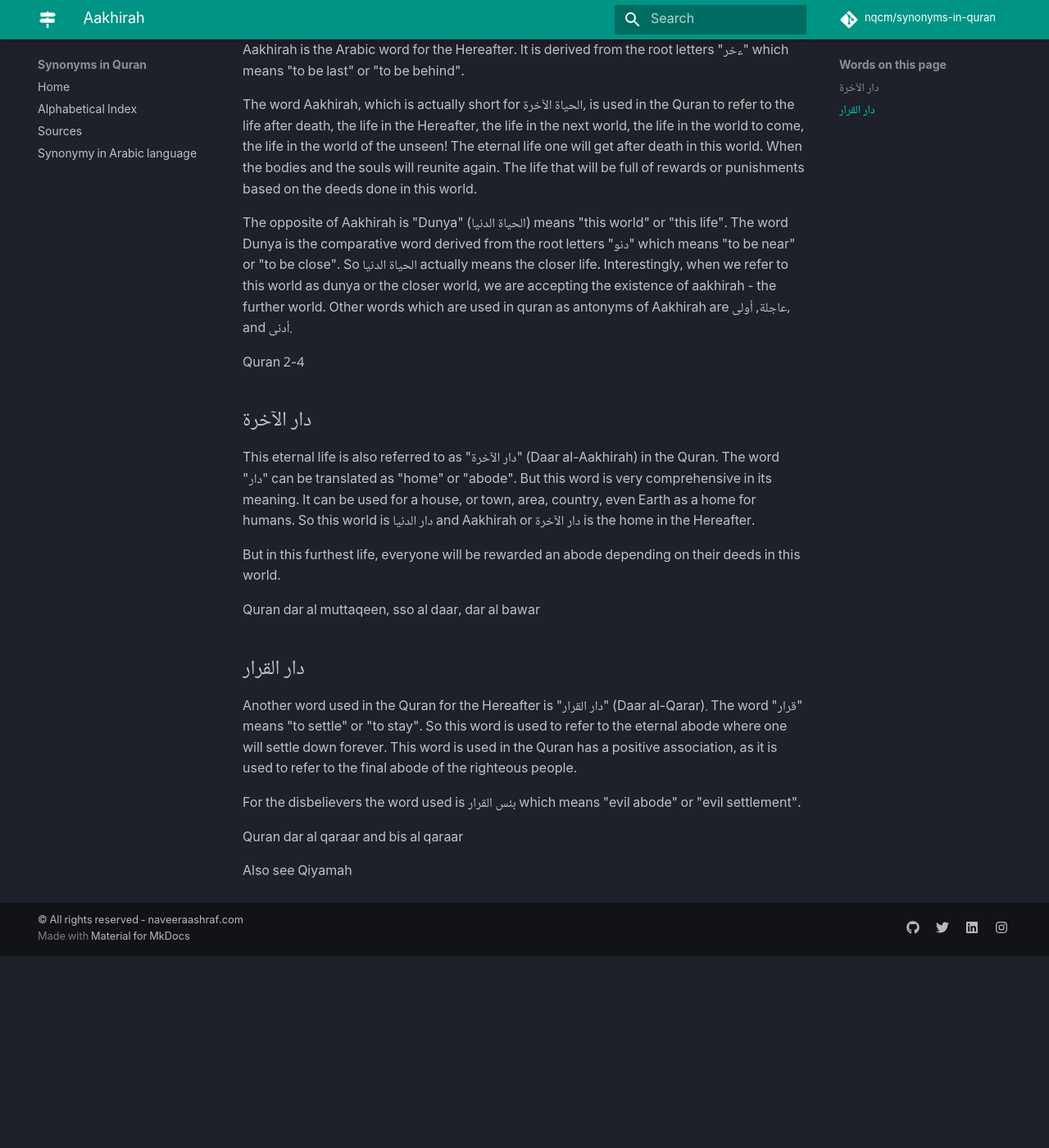
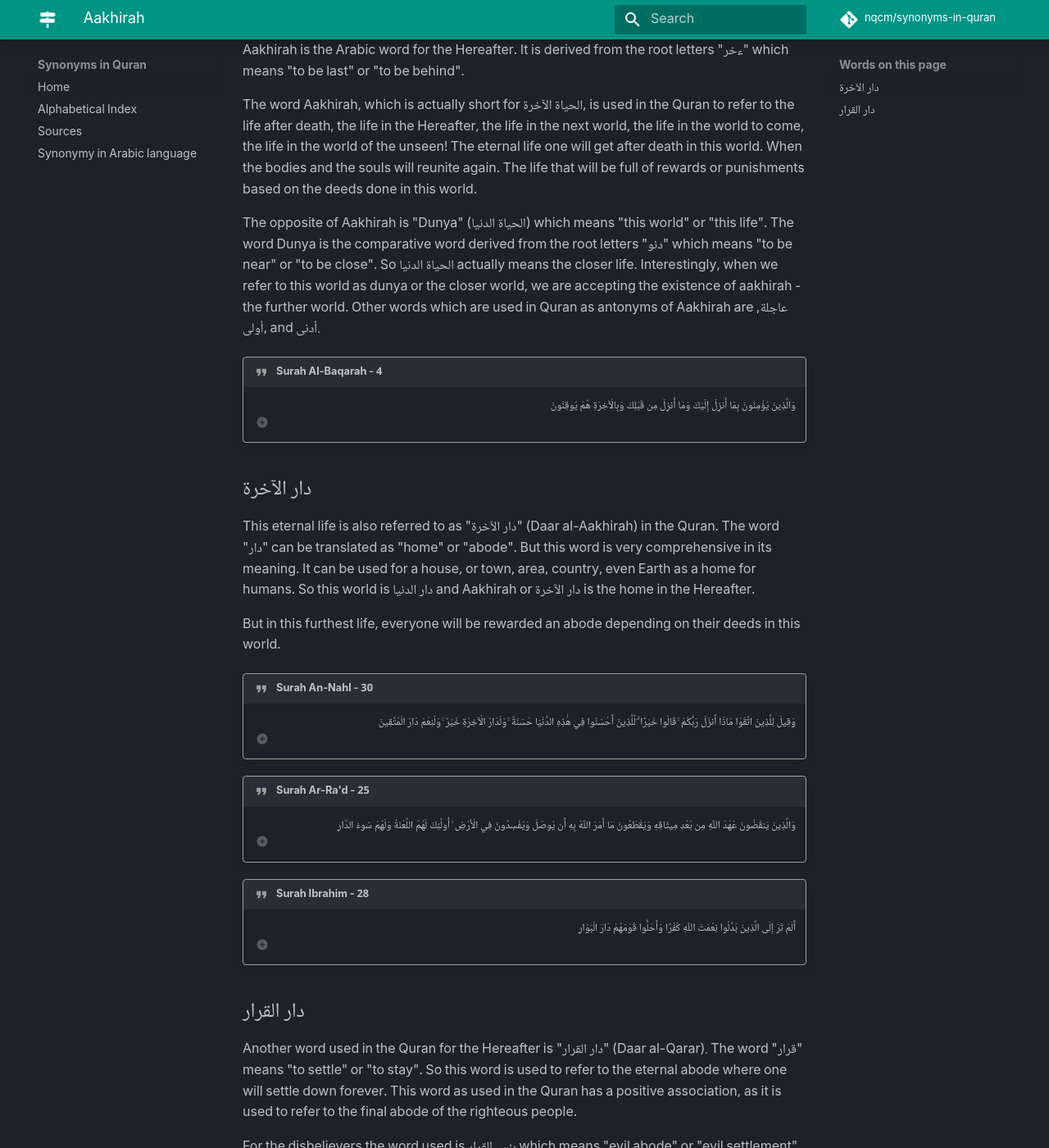
Before and after one commit to nqcm/synonyms-in-quran, an MkDocs documentation site: the page built from docs/A/aakhirah.md, in a window 1280 px wide and 1400 px high, scrolled down 337 px. Shown: the whole window at 82% size. Built offline with MkDocs 1.6.1 and Material for MkDocs 9.7.7, drawn with Linux system fonts in a browser that asks for light colours; comment, search, counter and statistics services are not loaded; before the commit the page ends 1503 px from its top, so only the background shows below that; some of the changed text lies outside the part shown.

Commit message:
Formatted

```diff
--- a/docs/A/aakhirah.md
+++ b/docs/A/aakhirah.md
@@ -1,7 +1,7 @@
 ---
 hide:
   - footer
-title: ِAakhirah
+title: Aakhirah
 ---
 
 # Aakhirah
@@ -16,9 +16,17 @@ Aakhirah is the Arabic word for the Hereafter. It is derived from the root lette
 
 The word Aakhirah, which is actually short for الحياة الآخرة,  is used in the Quran to refer to the life after death, the life in the Hereafter, the life in the next world, the life in the world to come, the life in the world of the unseen! The eternal life one will get after death in this world. When the bodies and the souls will reunite again. The life that will be full of rewards or punishments based on the deeds done in this world.
 
-The opposite of Aakhirah is "Dunya" (الحياة الدنيا) means "this world" or "this life". The word Dunya is the comparative word derived from the root letters "دنو" which means "to be near" or "to be close". So الحياة الدنيا actually means the closer life. Interestingly, when we refer to this world as dunya or the closer world, we are accepting the existence of aakhirah - the further world. Other words which are used in quran as antonyms of Aakhirah are عاجلة, أولى, and أدنى.
+The opposite of Aakhirah is "Dunya" (الحياة الدنيا) which means "this world" or "this life". The word Dunya is the comparative word derived from the root letters "دنو" which means "to be near" or "to be close". So الحياة الدنيا actually means the closer life. Interestingly, when we refer to this world as dunya or the closer world, we are accepting the existence of aakhirah - the further world. Other words which are used in Quran as antonyms of Aakhirah are عاجلة, أولى, and أدنى.
 
-Quran 2-4
+
+!!! quote "Surah Al-Baqarah - 4"
+
+    <div class="annotate" markdown>
+    <div dir=rtl>
+    وَالَّذِينَ يُؤْمِنُونَ بِمَا أُنزِلَ إِلَيْكَ وَمَا أُنزِلَ مِن قَبْلِكَ وَبِالْآخِرَةِ هُمْ يُوقِنُونَ
+    </div> (1) </div>
+
+    1. And who believe in (the Qur’ân and the Sunnah ) which has been sent down (revealed) to you (O Muhammad صلى الله عليه وسلم) and in that which was sent down before you [the Taurât (Torah) and the Injeel (Gospel), etc.] and they believe with certainty in the Hereafter. (Resurrection, recompense of their good and bad deeds, Paradise and Hell).
 
 ## دار الآخرة
 
@@ -26,14 +34,58 @@ This eternal life is also referred to as "دار الآخرة" (Daar al-Aakhirah
 
 But in this furthest life, everyone will be rewarded an abode depending on their deeds in this world.
 
-Quran dar al muttaqeen, sso al daar, dar al bawar
+!!! quote "Surah An-Nahl - 30"
+
+    <div class="annotate" markdown>
+    <div dir=rtl>
+    وَقِيلَ لِلَّذِينَ اتَّقَوْا مَاذَا أَنزَلَ رَبُّكُمْ ۚ قَالُوا خَيْرًا ۗ لِّلَّذِينَ أَحْسَنُوا فِي هَٰذِهِ الدُّنْيَا حَسَنَةٌ ۚ وَلَدَارُ الْآخِرَةِ خَيْرٌ ۚ وَلَنِعْمَ دَارُ الْمُتَّقِينَ
+    </div> (1) </div>
+
+    1. And (when) it is said to those who are the Muttaqûn (the pious - See V.2:2) "What is it that your Lord has sent down?" They say: "That which is good." For those who do good in this world, there is good, and the home of the Hereafter will be better. And excellent indeed will be the home (i.e. Paradise) of the Muttaqûn.
+
+!!! quote "Surah Ar-Ra'd - 25"
+
+    <div class="annotate" markdown>
+    <div dir=rtl>
+    وَالَّذِينَ يَنقُضُونَ عَهْدَ اللَّهِ مِن بَعْدِ مِيثَاقِهِ وَيَقْطَعُونَ مَا أَمَرَ اللَّهُ بِهِ أَن يُوصَلَ وَيُفْسِدُونَ فِي الْأَرْضِ ۙ أُولَٰئِكَ لَهُمُ اللَّعْنَةُ وَلَهُمْ سُوءُ الدَّارِ
+    </div> (1) </div>
+
+    1. And those who break the Covenant of Allâh, after its ratification, and sever that which Allâh has commanded to be joined (i.e. they sever the bond of kinship and are not good to their relatives), and work mischief in the land, on them is the curse (i.e. they will be far away from Allâh’s Mercy), and for them is the unhappy (evil) home (i.e. Hell).
+
+!!! quote "Surah Ibrahim - 28"
+
+    <div class="annotate" markdown>
+    <div dir=rtl>
+    أَلَمْ تَرَ إِلَى الَّذِينَ بَدَّلُوا نِعْمَتَ اللَّهِ كُفْرًا وَأَحَلُّوا قَوْمَهُمْ دَارَ الْبَوَارِ
+    </div> (1) </div>
+
+    1. Have you not seen those who have changed the Blessings of Allâh into disbelief (by denying Prophet Muhammad صلى الله عليه و سلم and his Message of Islâm), and caused their people to dwell in the house of destruction?
+
+
 
 ## دار القرار
 
-Another word used in the Quran for the Hereafter is "دار القرار" (Daar al-Qarar). The word "قرار" means "to settle" or "to stay". So this word is used to refer to the eternal abode where one will settle down forever. This word is used in the Quran has a positive association, as it is used to refer to the final abode of the righteous people.
+Another word used in the Quran for the Hereafter is "دار القرار" (Daar al-Qarar). The word "قرار" means "to settle" or "to stay". So this word is used to refer to the eternal abode where one will settle down forever. This word as used in the Quran has a positive association, as it is used to refer to the final abode of the righteous people.
 
 For the disbelievers the word used is بئس القرار which means "evil abode" or "evil settlement".
 
-Quran dar al qaraar and bis al qaraar
+!!! quote "Surah Ghafir - 39"
 
-Also see Qiyamah
+    <div class="annotate" markdown>
+    <div dir=rtl>
+    يَا قَوْمِ إِنَّمَا هَٰذِهِ الْحَيَاةُ الدُّنْيَا مَتَاعٌ وَإِنَّ الْآخِرَةَ هِيَ دَارُ الْقَرَارِ
+    </div> (1) </div>
+
+    1. "O my people! Truly, this life of the world is nothing but a (quick passing) enjoyment, and verily, the Hereafter that is the home that will remain forever."
+
+!!! quote "Surah Sad - 60"
+
+    <div class="annotate" markdown>
+    <div dir=rtl>
+    قَالُوا بَلْ أَنتُمْ لَا مَرْحَبًا بِكُمْ ۖ أَنتُمْ قَدَّمْتُمُوهُ لَنَا ۖ فَبِئْسَ الْقَرَارُ
+    </div> (1) </div>
+
+    1. (The followers of the misleaders will say): "Nay, you (too)! No welcome for you! It is you (misleaders) who brought this upon us (because you misled us in the world), so evil is this place to stay in!"
+
+
+<!-- Also see Qiyamah -->
```
